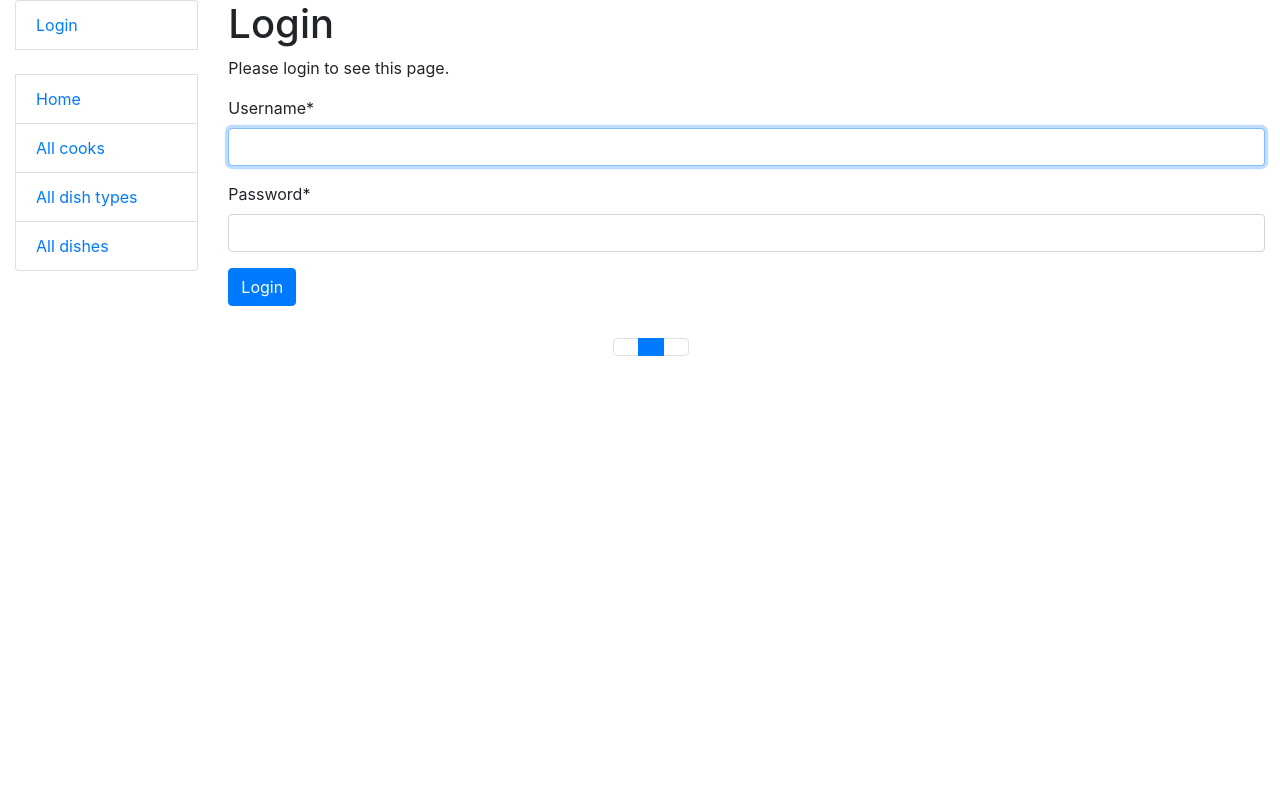
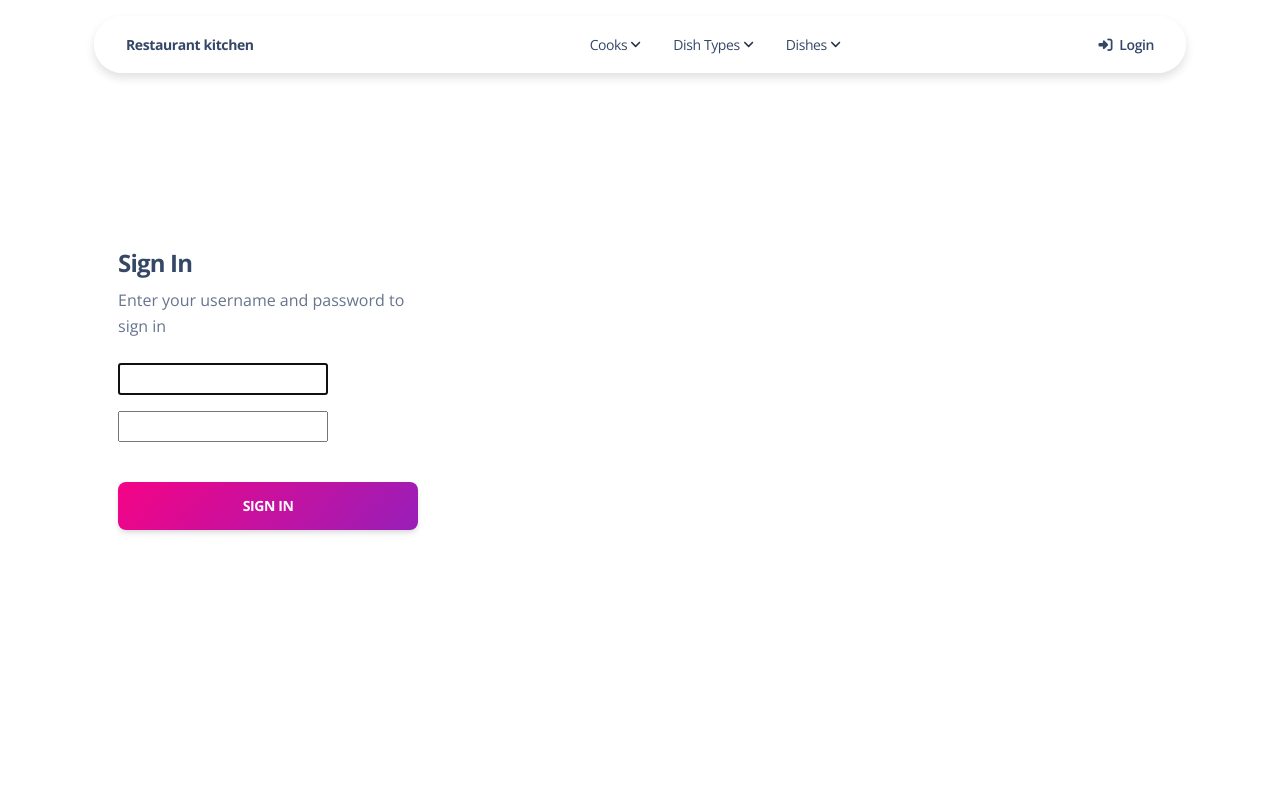
Before and after one commit to YESosnovska/restaurant-kitchen-service, a Django app: page /accounts/login/?next=/cooks/1/delete/ in a window 1280 px wide. Run offline with Django 5.2, Linux system fonts and the light colour scheme; some libraries are stand-ins or nearby versions.

Commit message:
update login page

```diff
--- a/templates/registration/login.html
+++ b/templates/registration/login.html
@@ -1,24 +1,55 @@
-{% extends "base.html" %}
-{% load crispy_forms_filters %}
+{% extends 'layouts/base_sections.html' %}
+{% load static %}
+
+{% block title %} Restaurant kitchen service {% endblock title %}
+{% block body %} class="sign-in-illustration" {% endblock body %}
+
+{% block header %}
+
+{% include 'includes/navigation.html' %}
+
+{% endblock header %}
 
 {% block content %}
 
-{% if form.errors %}
-  <p>Your username and password didn't match. Please try again.</p>
-{% endif %}
+<section>
+  <div class="page-header min-vh-100">
+    <div class="container">
+      <div class="row">
+        <div class="col-xl-4 col-lg-5 col-md-7 d-flex flex-column mx-lg-0 mx-auto">
+          <div class="card card-plain">
+            <div class="card-header pb-0 text-left">
+              <h4 class="font-weight-bolder">Sign In</h4>
+              <p class="mb-0">Enter your username and password to sign in</p>
+            </div>
+            <div class="card-body">
+              <form method="post" action="#" role="form">
+                {% csrf_token %}
 
-<h1>Login</h1>
+                {% if form.non_field_errors %}
+                  {% for error in form.non_field_errors %}
+                    <span class="text-danger"> {{ error }} </span>
+                  {% endfor %}
+                {% endif %}
 
-{% if next %}
-  <p>Please login to see this page.</p>
-{% endif %}
+                {% for field in form %}
+                  <div class="mb-3">
+                    {{ field }}
+                  </div>
+                  <span class="text-danger"> {{ field.errors }} </span>
+                {% endfor %}
+                <div class="text-center">
+                  <button type="submit" class="btn btn-lg bg-gradient-primary btn-lg w-100 mt-4 mb-0">Sign in</button>
+                </div>
+              </form>
+            </div>
+            <div class="card-footer text-center pt-0 px-lg-2 px-1">
+            </div>
+          </div>
+        </div>
+      </div>
+    </div>
+  </div>
+</section>
 
-<form method="post" action="{% url 'login' %}">
-  {% csrf_token %}
-  {{ form|crispy }}
-
-  <input type="submit" value="Login" class="btn btn-primary" />
-  <input type="hidden" name="next" value="{{ next }}" />
-</form>
-
-{% endblock %}
+{% endblock content %}
```
